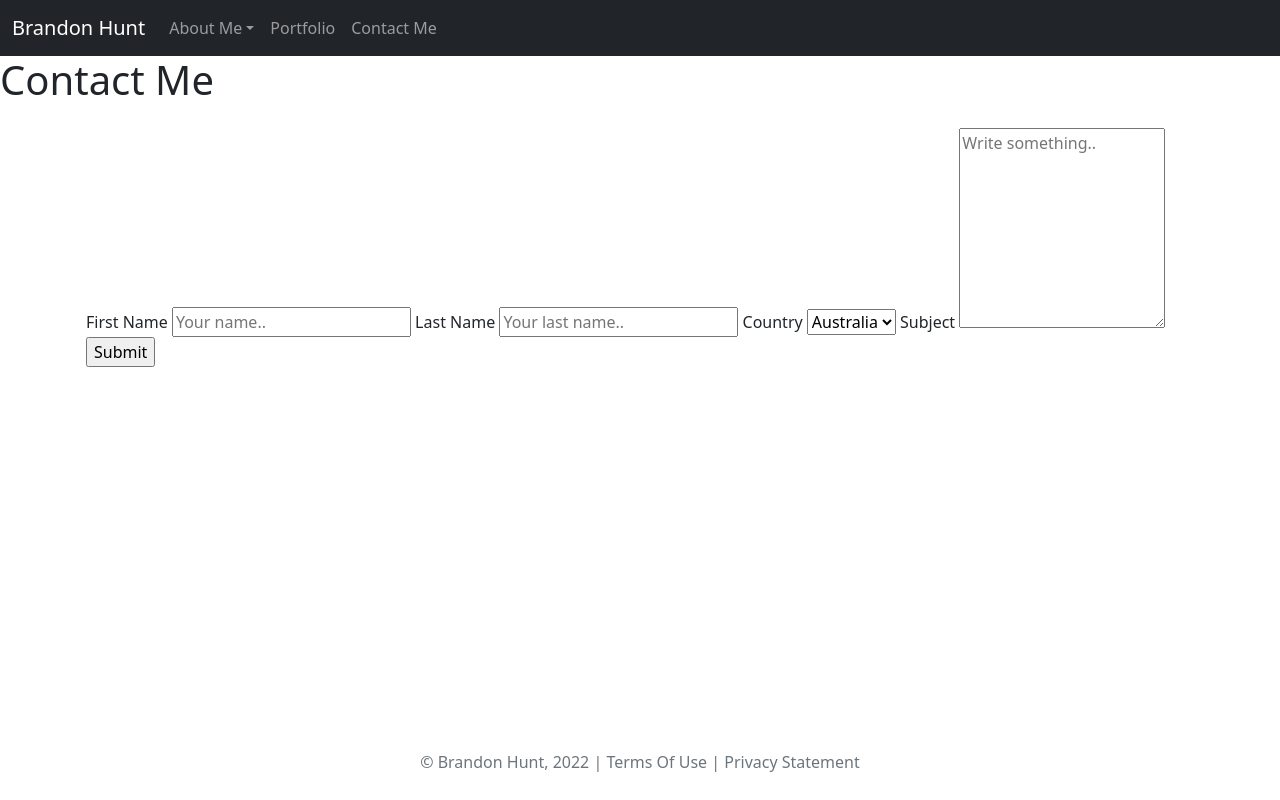
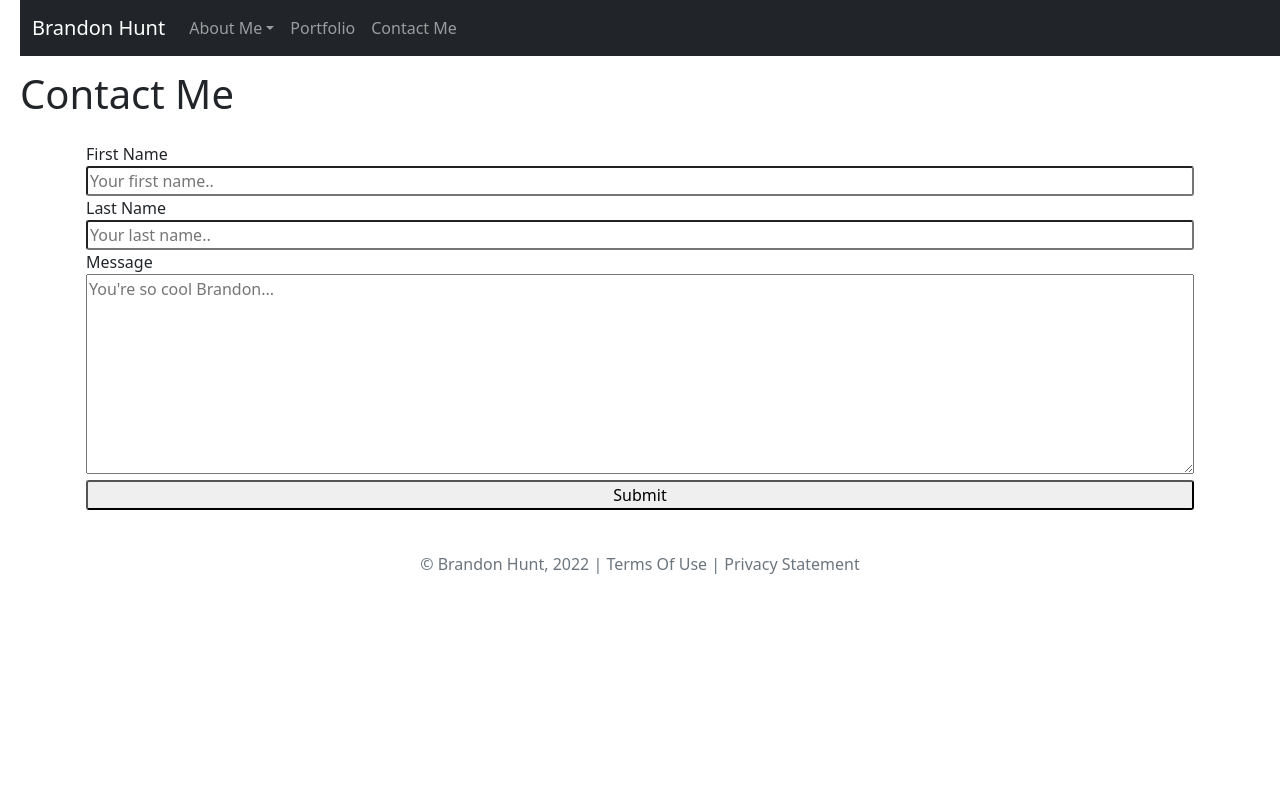
Before and after one commit to bah34/IS117Project, a website: page pages/contact.html in a window 1280 px wide. Drawn offline with nearby package versions, Linux system fonts and the light colour scheme.

Commit message:
touch up

```diff
--- a/pages/contact.html
+++ b/pages/contact.html
@@ -51,23 +51,16 @@
 <h1>Contact Me</h1>
 
 <div class="container">
-    <form method="post" action="../idk.php">
+    <form method="post" action="mailto:bah34@njit.edu" enctype="text/plain">
 
         <label for="fname">First Name</label>
-        <input type="text" id="fname" name="firstname" placeholder="Your name..">
+        <input type="text" id="fname" name="firstname" placeholder="Your first name..">
 
         <label for="lname">Last Name</label>
         <input type="text" id="lname" name="lastname" placeholder="Your last name..">
 
-        <label for="country">Country</label>
-        <select id="country" name="country">
-            <option value="australia">Australia</option>
-            <option value="canada">Canada</option>
-            <option value="usa">USA</option>
-        </select>
-
-        <label for="subject">Subject</label>
-        <textarea id="subject" name="subject" placeholder="Write something.." style="height:200px"></textarea>
+        <label for="message">Message</label><br>
+        <textarea id="message" name="message" placeholder="You're so cool Brandon..." style="height:200px; width: 100%"></textarea>
 
         <input type="submit" value="Submit">
 
--- a/style.css
+++ b/style.css
@@ -1,15 +1,24 @@
 /*Developer: Brandon Hunt, IS117-003, Fall 2022*/
-nav {
+.navbar {
     position: fixed;
     top: 0;
+    z-index: 10;
 }
 
 ul {
     list-style-type: none;
 }
 
+input {
+
+    border-radius: 3px;
+    width: 100%;
+}
+
 body {
-    padding-bottom: 20px;
+    padding: 20px;
+    margin-top:50px;
+    margin-bottom: 50px;
 }
 
 aside {
@@ -17,10 +26,11 @@ aside {
 }
 
 .footer {
-    position: fixed;
+
     width: 100%;
     text-align: center;
     padding: 10px;
+    left: 0;
     bottom: 0;
 }
 
```
Also changed, not shown: pages/portfolio.html (+1 -1 lines), 1 other file.
